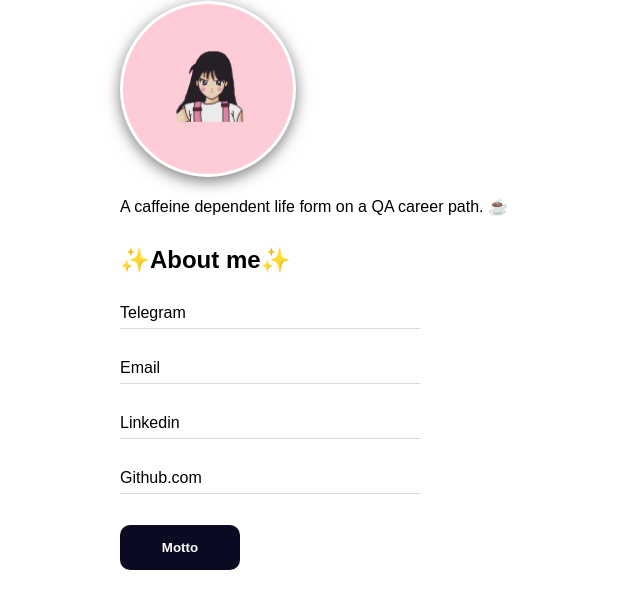
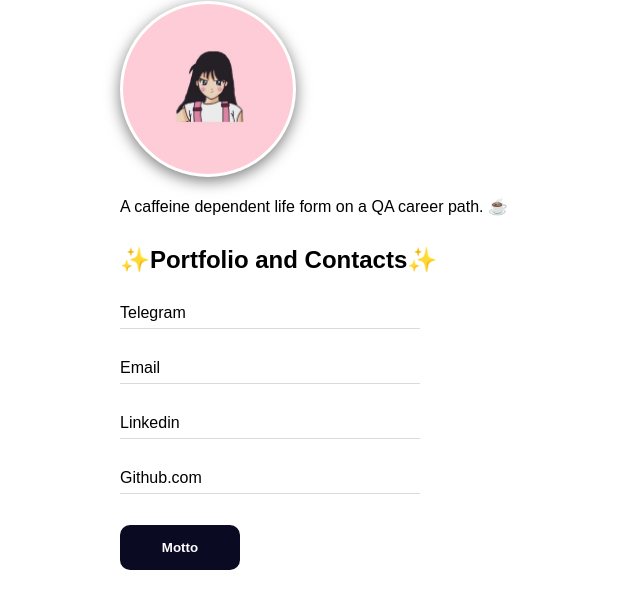
Before and after one commit to crayonette/basic_page, a plain HTML site: page index.html in a window 1280 px wide. Shown: the part 79-688 px from the top of the page, without its empty margins (0-640 px from the left). Drawn offline with Linux system fonts and the light colour scheme.

Commit message:
Update index.html

```diff
--- a/index.html
+++ b/index.html
@@ -18,7 +18,7 @@
 
 			<p>A caffeine dependent life form on a QA career path. ☕️</p>
 
-			<h2>✨About me✨</h2>
+			<h2>✨Portfolio and Contacts✨</h2>
 
 			<div class="contacts">
 
```
